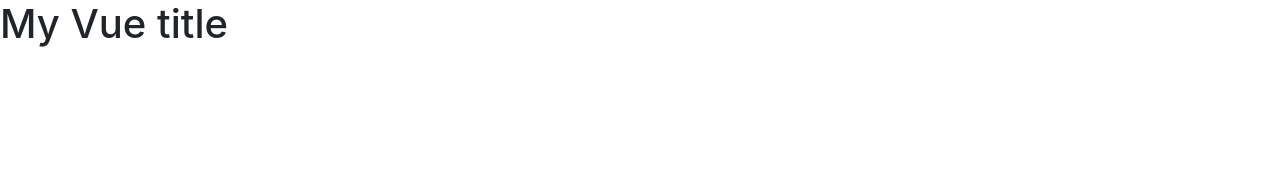
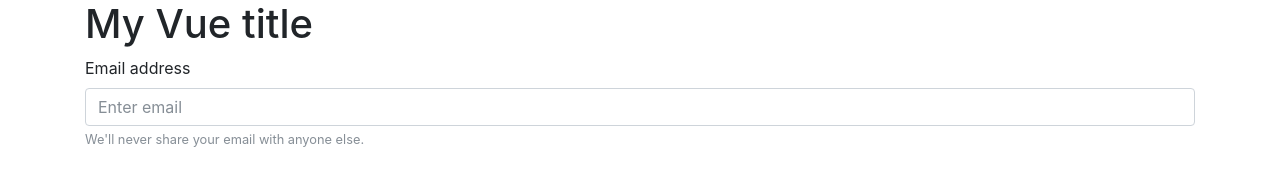
Before and after one commit to Timidfriendly/Udemy-Vue-JS2, a website: page src/index.html in a window 1280 px wide. Drawn offline with Linux system fonts and the light colour scheme.

Commit message:
Basic form

```diff
--- a/src/index.html
+++ b/src/index.html
@@ -12,8 +12,21 @@
     <body>
 
         <div id="app">
-            <h1>{{ title }}</h1>
 
+            <div class="container">
+                <div class="row">
+                    <div class="col">
+                        <h1>{{ title }}</h1>
+
+                        <form>
+                            <div class="form-group">
+                                <label for="exampleInputEmail1">Email address</label>
+                                <input type="email" class="form-control" id="exampleInputEmail1" aria-describedby="emailHelp" placeholder="Enter email">
+                                <small id="emailHelp" class="form-text text-muted">We'll never share your email with anyone else.</small>
+                            </div>
+                        </form>
+                    </div>
+            </div>
         </div>
 
         <script src="js/main.js"></script>
```
